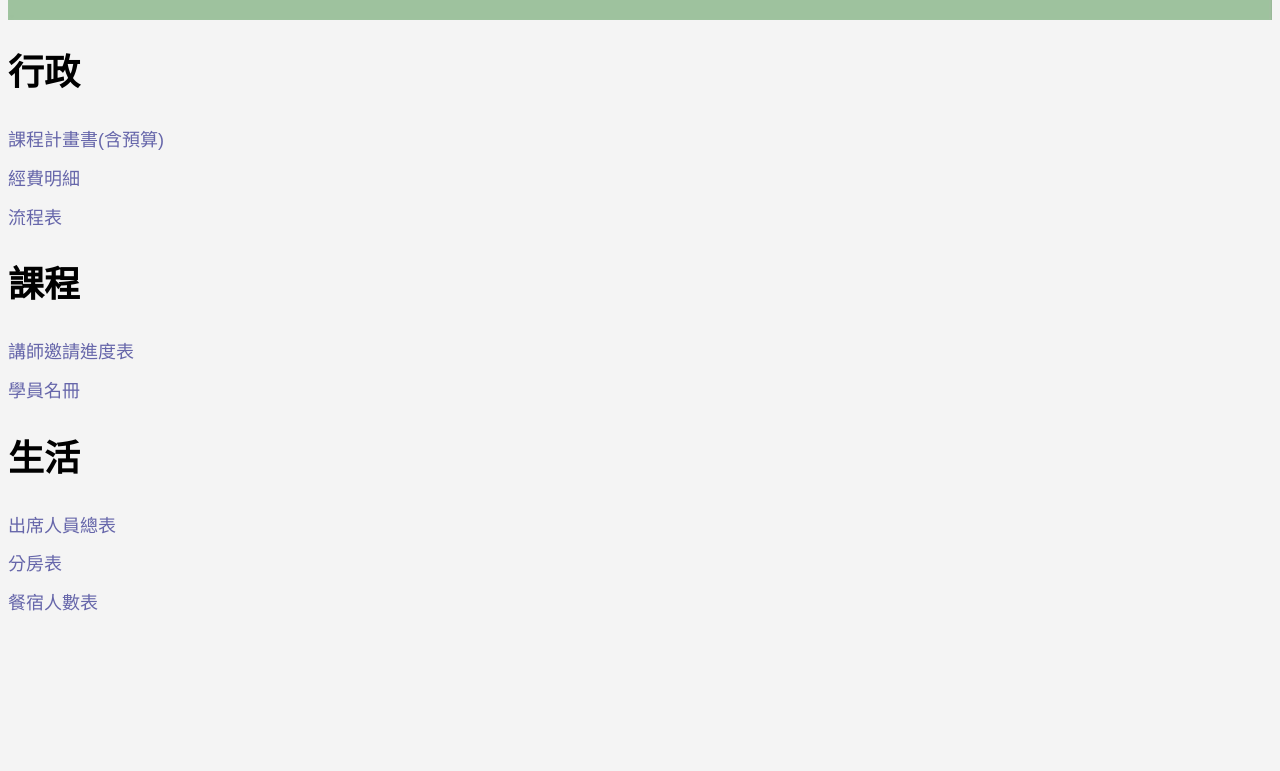
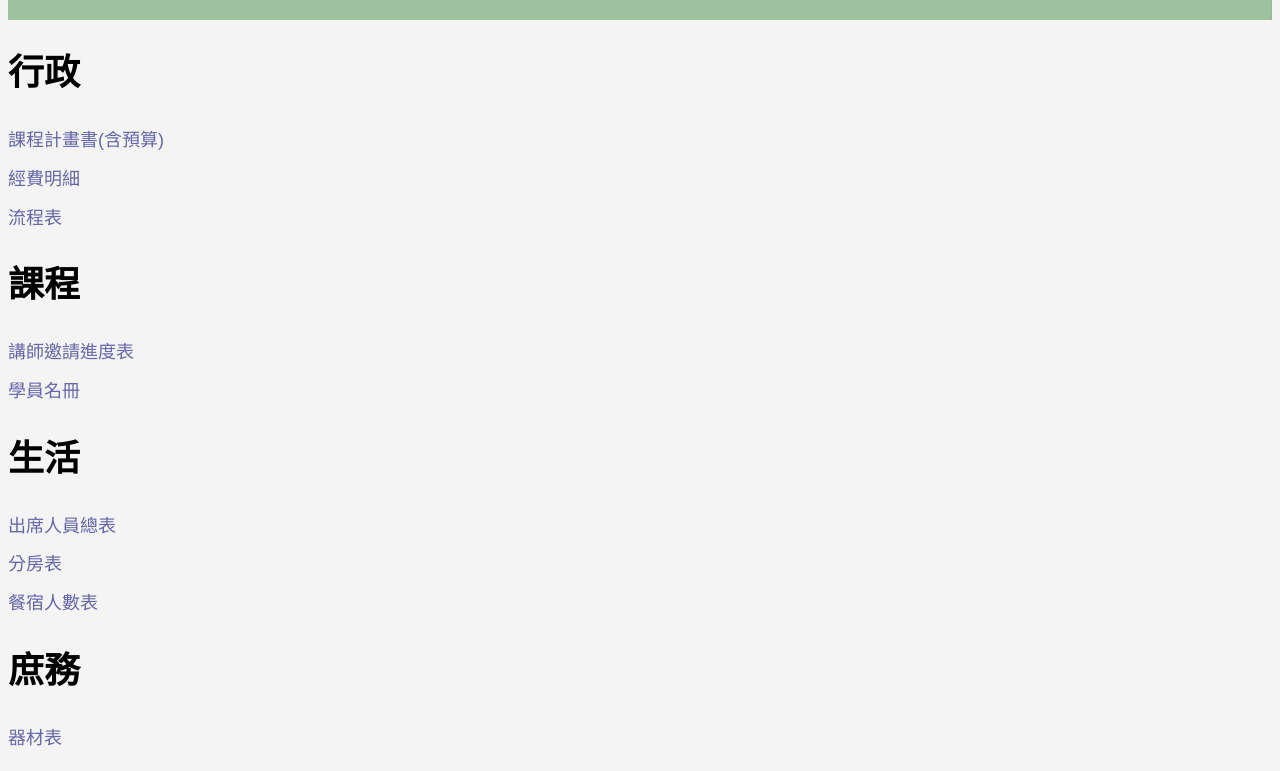
Before and after one commit to zhengliyi28/zhengliyi28.github.io, a plain HTML site: page ifye_event/index.html in a window 1280 px wide. Shown: the part 724-1495 px from the top of the page. Before the commit the page ends 1360 px from the top, so only its background shows below. Drawn offline with Linux system fonts and the light colour scheme.

Commit message:
[IFYE] Add item sheet

```diff
--- a/ifye_event/index.html
+++ b/ifye_event/index.html
@@ -62,5 +62,11 @@
             <a href="https://docs.google.com/spreadsheets/d/1RRGGMMGb7nkUkl1qGU2nvRw0sd72XsKr/edit#gid=1644769585" target="_blank">餐宿人數表</a>
         </li>
     </ul>
+    <h1>庶務</h1>
+    <ul>
+        <li>
+            <a href="https://docs.google.com/spreadsheets/d/1i3nQr7bR44Ts9LZJXB4KDuw_mD5yn4fn/edit#gid=312574615" target="_blank">器材表</a>
+        </li>
+    </ul>
 </body>
 </html>
```
